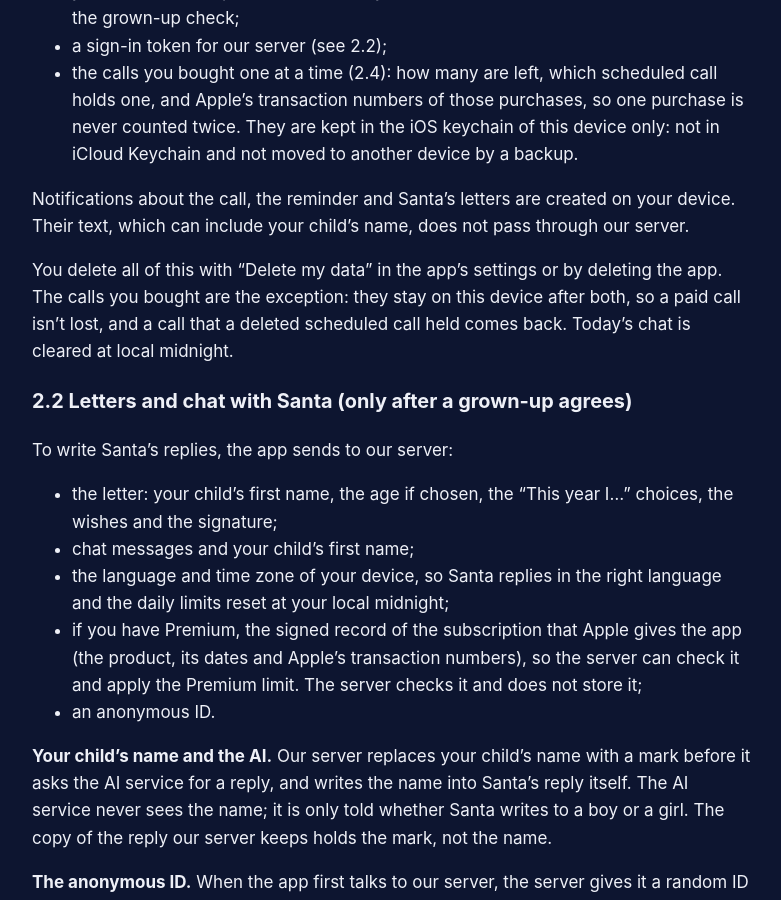
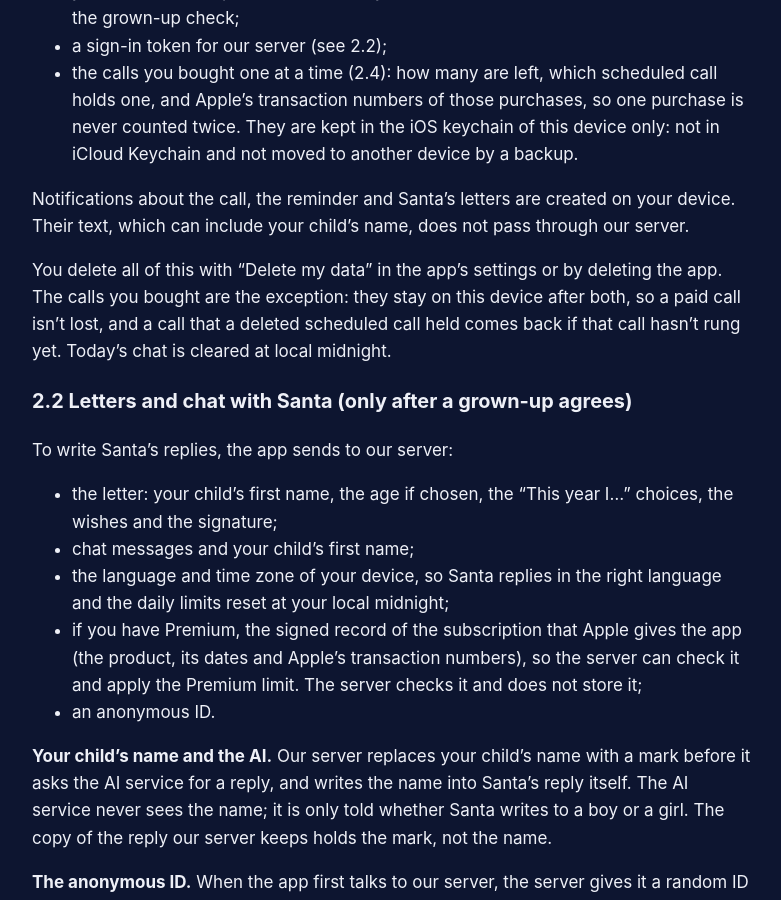
Before and after one commit to santacall/santacall.github.io, a Jekyll site: the page built from privacy.md, in a window 1280 px wide and 900 px high, scrolled down 1147 px. Shown: the whole window, without its empty margins (248-1029 px from the left). Built offline with Jekyll 4.4.1, drawn with Linux system fonts in a browser that asks for light colours.

Commit message:
Privacy 2.1: a deleted call gives its credit back only if it hasn't rung
wipeLocalData refunds a held credit only when the call's time hasn't come;
a call past its time is consumed (AppModel, D-144).

Co-Authored-By: Claude Opus 5.5 <noreply@anthropic.com>

```diff
--- a/privacy.md
+++ b/privacy.md
@@ -41,7 +41,7 @@ The app keeps the following on your iPhone or iPad. It does not send it to us:
 
 Notifications about the call, the reminder and Santa's letters are created on your device. Their text, which can include your child's name, does not pass through our server.
 
-You delete all of this with "Delete my data" in the app's settings or by deleting the app. The calls you bought are the exception: they stay on this device after both, so a paid call isn't lost, and a call that a deleted scheduled call held comes back. Today's chat is cleared at local midnight.
+You delete all of this with "Delete my data" in the app's settings or by deleting the app. The calls you bought are the exception: they stay on this device after both, so a paid call isn't lost, and a call that a deleted scheduled call held comes back if that call hasn't rung yet. Today's chat is cleared at local midnight.
 
 ### 2.2 Letters and chat with Santa (only after a grown-up agrees)
 
```
